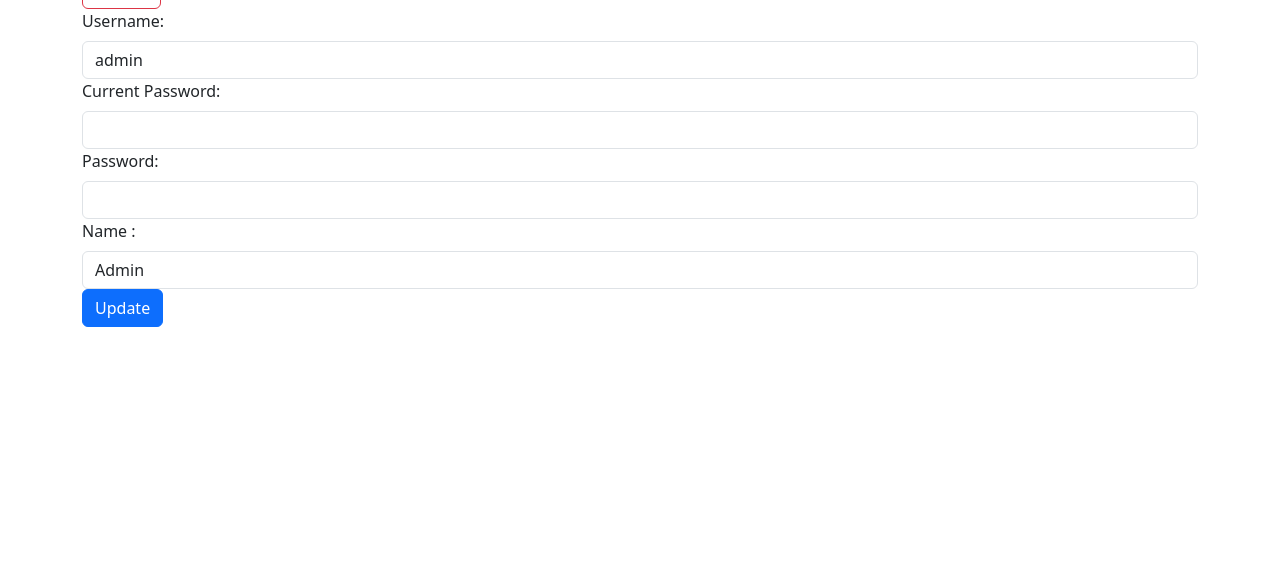
After one commit to Prathameshbhujbal/Grocery_Store_24, a Flask app: page /profile in a window 1280 px wide. The commit adds this page. Shown: the part 216-783 px from the top of the page. Run offline with Flask 3, Linux system fonts and the light colour scheme; the visitor is signed in with stand-in values (Sample User, id 1); data comes from the database, SQL or seed files in the repository.

Commit message:
added decorator, auth_required, profile page

```diff
--- a/routes.py
+++ b/routes.py
@@ -1,20 +1,16 @@
-from flask import render_template, request, redirect, url_for, flash
+from flask import render_template, request, redirect, url_for, flash, session
 from app import app
 from models import db, User, Category, Product, Cart, Transaction, Order
 from werkzeug.security import generate_password_hash, check_password_hash
+from functools import wraps
 
 
 @app.route("/")
-def home():
-    return render_template("index.html")
-
-
-@app.route("/signin")
 def signin():
     return render_template("signin.html")
 
 
-@app.route("/signin", methods=["POST"])
+@app.route("/", methods=["POST"])
 def sigin_post():
     username = request.form.get("username")
     password = request.form.get("password")
@@ -29,7 +25,9 @@ def sigin_post():
         flash("Username or password is incorrect.")
         return redirect(url_for("signin"))
 
-    return redirect(url_for("home"))
+    session["user_id"] = user.id
+    flash("LogIn successful :)")
+    return redirect(url_for("profile"))
 
 
 @app.route("/register")
@@ -64,3 +62,66 @@ def register_post():
     db.session.add(new_user)
     db.session.commit()
     return redirect(url_for("signin"))
+
+@app.route("/logout")
+def logout():
+    session.pop("user_id")
+    return redirect(url_for("signin"))
+
+
+# =========================
+
+# Decorator function for authentication
+
+def auth_required(func):
+    @wraps(func)
+    def inner(*args, **kwargs):
+        if "user_id" in session:
+            return func(*args, **kwargs)
+        else:
+            flash("Please sign in first.")
+            return redirect(url_for("signin"))
+    return inner
+
+
+@app.route("/home")
+@auth_required
+def home():
+    return render_template("index.html")
+
+
+@app.route("/profile", methods = ["POST"])
+@auth_required
+def profile_post():
+    username = request.form.get("username")
+    name = request.form.get("name")
+    cpassword = request.form.get("cpassword")
+    password = request.form.get("password")
+
+    if not username or not password or not cpassword:
+        flash("Please fill out all the required fields.")
+        return redirect(url_for("profile"))
+
+    user = User.query.get(session["user_id"])
+    if not check_password_hash(user.passhash, cpassword):
+        flash("Current password is incorrect ;)")
+        return redirect(url_for("profile"))
+
+    if username != user.username:
+        new_username = User.query.filter_by(username=username).first()
+        if new_username:
+            flash("This username already exists, choose another.")
+            return redirect(url_for("profile"))
+
+    user.passhash = generate_password_hash(password)
+    user.username = username
+    user.name = name
+    db.session.commit()
+    flash("Profile updated successfully.")
+    return redirect(url_for("profile"))
+
+@app.route("/profile")
+@auth_required
+def profile():
+    user = User.query.get(session["user_id"])
+    return render_template("profile.html", user = user)
--- a/templates/layout.html
+++ b/templates/layout.html
@@ -28,6 +28,8 @@
     </div>
     {% endif %}
     {% endwith %}
+
+
     <div class="container">
         {% block content %}
 
--- a/templates/navbar.html
+++ b/templates/navbar.html
@@ -1,6 +1,6 @@
 <nav class="navbar navbar-expand-lg navbar-light bg-light">
     <div class="container-fluid">
-        <a class="navbar-brand" href="/">Grocery Store 24</a>
+        <a class="navbar-brand" href="/home">Grocery Store 24</a>
         <button class="navbar-toggler" type="button" data-toggle="collapse" data-target="#navbarNav"
             aria-controls="navbarNav" aria-expanded="false" aria-label="Toggle navigation">
             <span class="navbar-toggler-icon"></span>
--- /dev/null
+++ b/templates/profile.html
@@ -0,0 +1,40 @@
+{% extends 'layout.html' %}
+
+{% block title %}
+Profile
+{% endblock %}
+
+{% block content %}
+<h1>Hello <span class="text-muted">@{{ user.username }}</span></h1>
+<div class="profile-pic">
+    <img src="https://api.dicebear.com/8.x/lorelei/svg?seed={{user.username}}" width="100" alt="profile picture">
+</div>
+
+<a href="{{url_for('logout')}}" class="btn btn-outline-danger">Logout</a>
+
+
+<!-- -------------- Form to change username and password ---------------- -->
+
+<form action="" method="post" class="form">
+    <div class="form-group">
+        <label for="username" class="form-label">Username: </label>
+        <input id="username" type="text" name="username" value="{{user.username}}" class="form-control" required>
+    </div>
+    <div class="form-group">
+        <label for="cpassword" class="form-label">Current Password: </label>
+        <input id="cpassword" type="password" name="cpassword" class="form-control" required>
+    </div>
+    <div class="form-group">
+        <label for="password" class="form-label">Password: </label>
+        <input id="password" type="password" name="password" class="form-control" required>
+    </div>
+    <div class="form-group">
+        <label for="name" class="form-label">Name : </label>
+        <input id="name" type="text" name="name" value="{{user.name}}" class="form-control">
+    </div>
+    <div class="form-group">
+        <input type="submit" value="Update" class="btn btn-primary">
+    </div>
+</form>
+
+{% endblock %}
```
Also changed, not shown: app.py (+4 -7 lines), models.py (+10 -1 lines).
